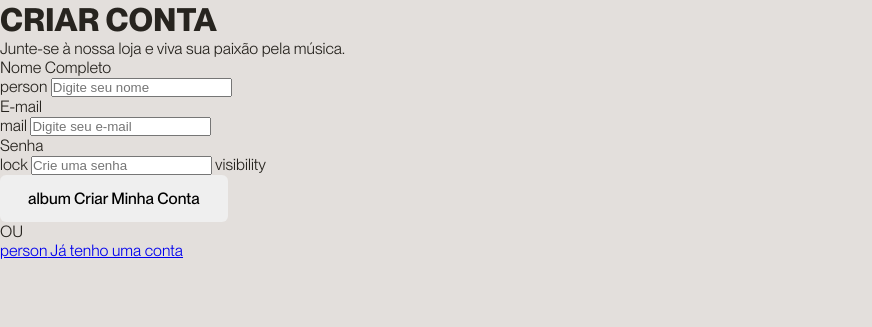
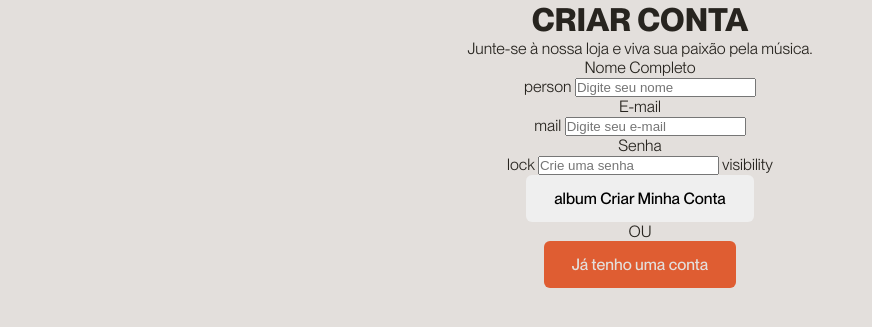
Before and after one commit to joaohrx/orfeudiscos, a Flask app: page /cadastro in a window 1280 px wide. Shown: the top 327 px of the page, without its empty margins (0-872 px from the left). Run offline with Flask 3, Linux system fonts and the light colour scheme.

Commit message:
Flask-Login básico e estilização do Cadastro

```diff
--- a/Templates/cadastro.html
+++ b/Templates/cadastro.html
@@ -5,6 +5,7 @@
     <meta name="viewport" content="width=device-width, initial-scale=1.0">
     <title>Cadastro</title>
     <link rel="stylesheet" href="{{ url_for('static', filename='css/style.css') }}">
+    <link rel="stylesheet" href="{{ url_for('static', filename='css/cadastro.css') }}">
 
 </head>
 <body>
@@ -14,7 +15,6 @@
     <form class="cadastro" method="POST" action="{{url_for('cadastro')}}">
 
         <h1>CRIAR CONTA</h1>
-
         <p class="texto">
             Junte-se à nossa loja e viva sua paixão pela música.
         </p>
@@ -48,9 +48,8 @@
             <span>OU</span>
         </div>
 
-        <a href="#" class="login">
-            <span class="material-symbols-outlined">person</span>
-            Já tenho uma conta
+        <a href="{{url_for('login')}}" class="login">
+            <button id="botao-2">Já tenho uma conta</button>
         </a>
 
     </form>
--- a/Templates/index.html
+++ b/Templates/index.html
@@ -5,7 +5,6 @@
     <meta charset="UTF-8">
     <meta name="viewport" content="width=device-width, initial-scale=1.0">
     <title>Orfeu Discos</title>
-
     <link rel="stylesheet" href="{{ url_for('static', filename='css/style.css') }}">
 </head>
 
@@ -13,7 +12,7 @@
     <header>
         <h1>Orfeu Discos</h1>
         <nav>
-            <p class="cabecinha">Entrar</p>
+            <a href="{{url_for('login')}}"><p class="cabecinha">Entrar</p> </a>
             <p class="cabecinha">Sobre nós</p>
         </nav>
     </header>
--- a/app.py
+++ b/app.py
@@ -1,35 +1,93 @@
-from flask import Flask, render_template, request
+from flask import Flask, render_template, request, redirect, url_for, flash
+from flask_login import (
+    LoginManager,
+    login_user,
+    login_required,
+    logout_user,
+    current_user,
+)
+from werkzeug.security import generate_password_hash, check_password_hash
+
 from database import db
 from banco import create
 from models.user import Usuario
 
 app = Flask(__name__)
 
+app.config["SECRET_KEY"] = "sua_chave_secreta"
 app.config["SQLALCHEMY_DATABASE_URI"] = "sqlite:///orfeudiscos_database.db"
+
 db.init_app(app)
 create(app)
+
+login_manager = LoginManager(app)
+login_manager.login_view = "login"
+
+
+@login_manager.user_loader
+def load_user(user_id):
+    return Usuario.query.get(int(user_id))
+
+
 @app.route("/")
 def index():
     return render_template("index.html")
 
-@app.route('/cadastro', methods = ["GET", "POST"])
+
+@app.route("/cadastro", methods=["GET", "POST"])
 def cadastro():
-
     if request.method == "POST":
         nome = request.form.get("nome")
         email = request.form.get("email")
         senha = request.form.get("senha")
 
-        user = Usuario(nome=nome, email=email, senha=senha)
-        db.session.add(user)
+        if Usuario.query.filter_by(email=email).first():
+            flash("E-mail já cadastrado")
+            return redirect(url_for("cadastro"))
+
+        usuario = Usuario(
+            nome=nome,
+            email=email,
+            senha=generate_password_hash(senha),
+        )
+
+        db.session.add(usuario)
         db.session.commit()
+
+        flash("Cadastro realizado com sucesso")
+        return redirect(url_for("login"))
+
     return render_template("cadastro.html")
 
 
+@app.route("/login", methods=["GET", "POST"])
+def login():
+    if request.method == "POST":
+        email = request.form.get("email")
+        senha = request.form.get("senha")
 
-@app.route('/login')
-def login():
+        usuario = Usuario.query.filter_by(email=email).first()
+
+        if usuario and check_password_hash(usuario.senha, senha):
+            login_user(usuario)
+            return redirect(url_for("index"))
+
+        flash("E-mail ou senha inválidos")
+
     return render_template("login.html")
+
+
+@app.route("/logout")
+@login_required
+def logout():
+    logout_user()
+    return redirect(url_for("login"))
+
+
+@app.route("/perfil")
+@login_required
+def perfil():
+    return render_template("perfil.html", usuario=current_user)
 
 
 if __name__ == "__main__":
--- a/database.py
+++ b/database.py
@@ -1,2 +1,4 @@
 from flask_sqlalchemy import SQLAlchemy
+from flask_login import LoginManager
+
 db = SQLAlchemy()
--- /dev/null
+++ b/static/css/cadastro.css
@@ -0,0 +1,6 @@
+.container {
+    display: flex;
+    flex-direction: column;
+    align-items: center;
+    text-align: center;
+}
--- a/static/css/style.css
+++ b/static/css/style.css
@@ -119,6 +119,16 @@ main {
     line-height: 1.1;
 }
 
+a {
+    color: inherit;
+    text-decoration: none;
+    outline: none;
+}
+
+a:visited {
+    color: inherit;
+}
+
 .texto p {
     font-size: 1.1rem;
     line-height: 1.6;
```
Also changed, not shown: instance/orfeudiscos_database.db.
